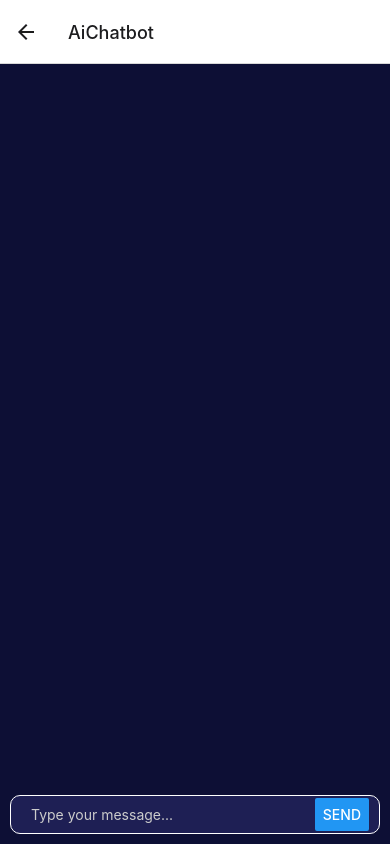
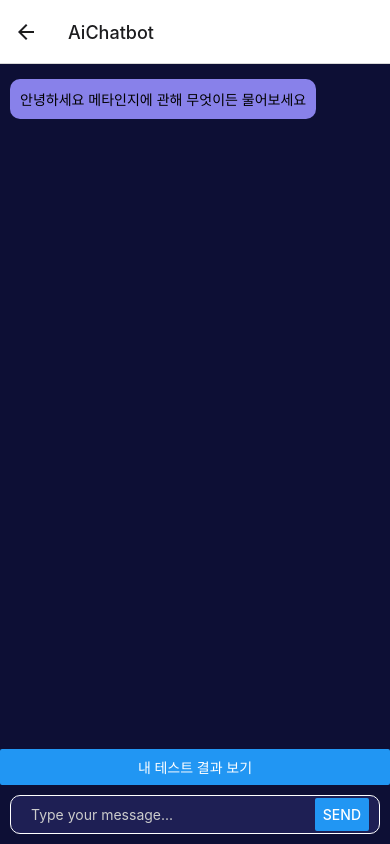
Before and after one commit to METAFUSE-AI/frontend, a React Native app: screen /AiChatbot in a window 390 px wide. Built offline with nearby package versions, Linux system fonts and the light colour scheme; what expo-auth-session would draw is missing.

Commit message:
내 테스트 결과 보기

```diff
--- a/screen/AiChatbot.js
+++ b/screen/AiChatbot.js
@@ -1,4 +1,4 @@
-import React, { useState } from 'react';
+import React, { useState, useEffect } from 'react';
 import { SafeAreaView, TextInput, Button, Text, ScrollView, StyleSheet, View } from 'react-native'; // Button 사용
 import Icon from 'react-native-vector-icons/Ionicons'; // react-native-vector-icons 설치 필요
 import axios from 'axios';
@@ -7,6 +7,28 @@ const AiChatbot = () => {
   const [messages, setMessages] = useState([]);
   const [input, setInput] = useState('');
 
+  //초기 인사말 메시지
+  useEffect(() => {
+    const initialMessage = { sender: 'bot', text: '안녕하세요 메타인지에 관해 무엇이든 물어보세요' };
+    setMessages([initialMessage]);
+  }, []);
+
+  // "내 테스트 결과 보기" 버튼을 눌렀을 때 실행될 함수
+  const fetchTestResults = async () => {
+    try {
+      const response = await axios.get('http://localhost:5000/test-result', {
+        params: { userId: '1' }  // 실제로는 로그인 또는 다른 방식으로 사용자 ID를 받아야 합니다
+      });
+
+      const resultMessage = { sender: 'bot', text: `당신의 테스트 점수는 ${response.data.score}점 입니다.` };
+      setMessages([...messages, resultMessage]);
+
+    } catch (error) {
+      console.error("Error fetching test results: ", error);
+    }
+  };
+
+  // 메시지 전송 함수
   const sendMessage = async () => {
     if (input.trim() === '') return;
 
@@ -40,6 +62,11 @@ const AiChatbot = () => {
           </View>
         ))}
       </ScrollView>
+
+       {/* 내 테스트 결과 보기 버튼 추가 */}
+       <View style={styles.buttonContainer}>
+        <Button title="내 테스트 결과 보기" onPress={fetchTestResults} />
+      </View>
 
       <View style={styles.inputContainer}>
         <TextInput
```
